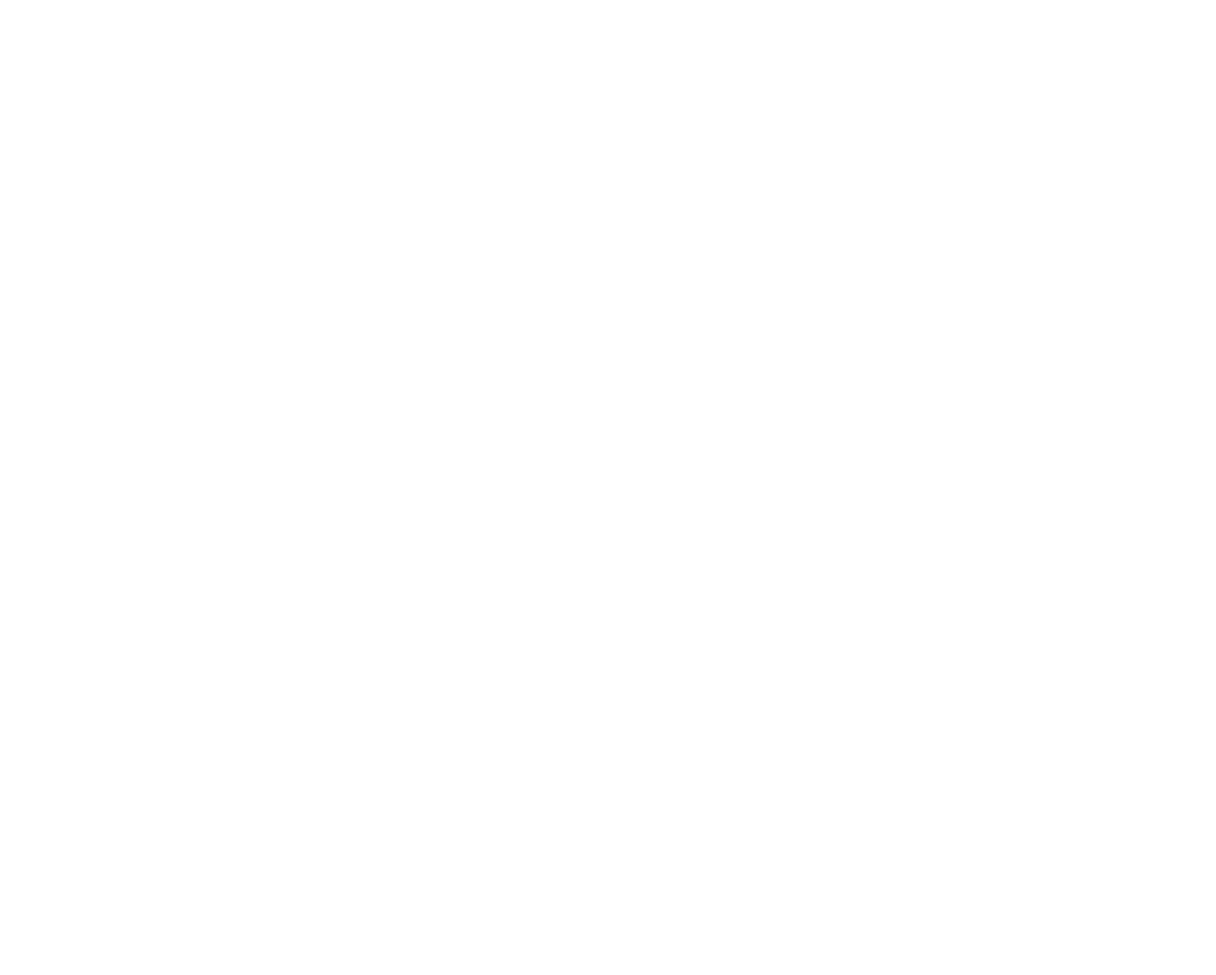
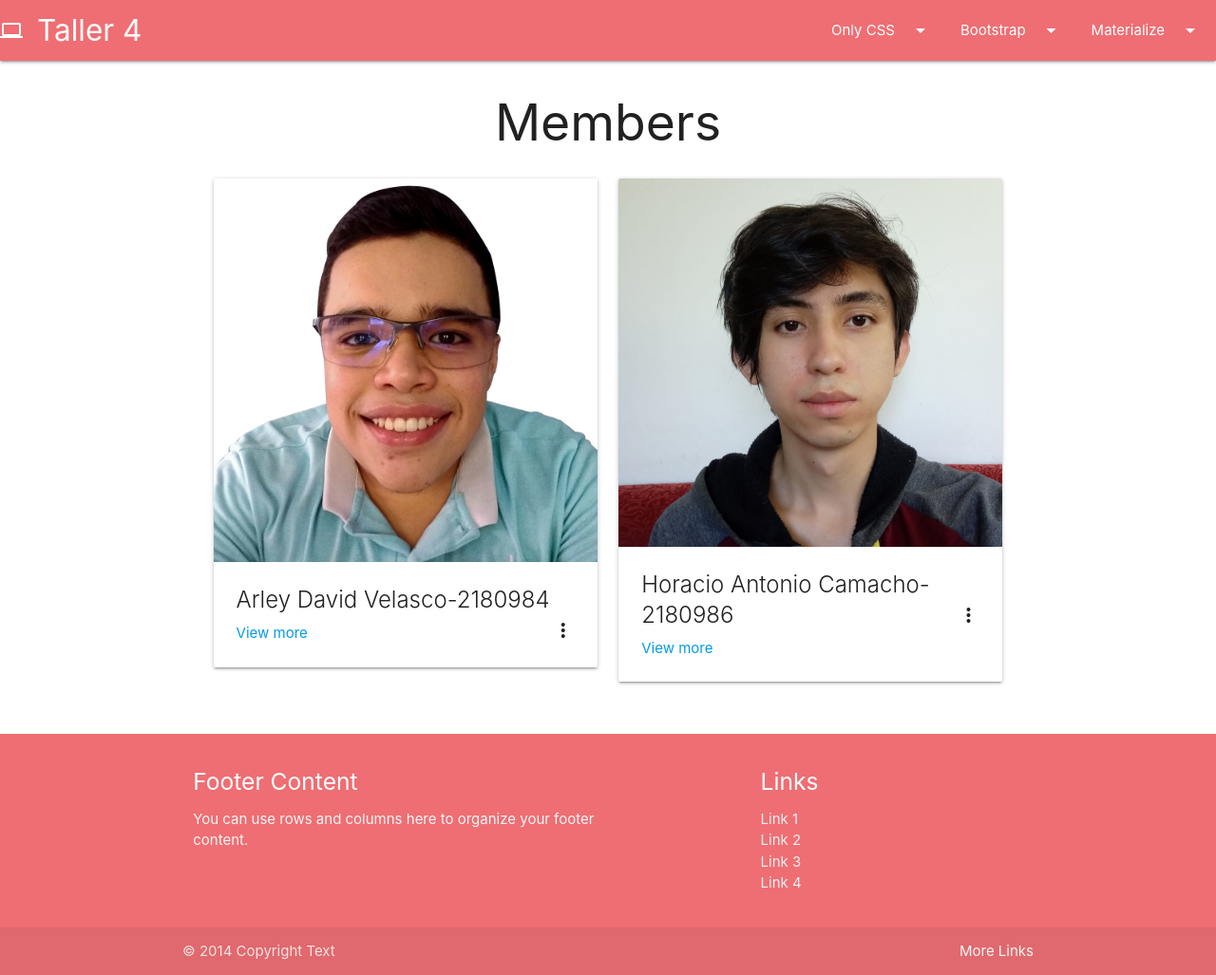
Before and after one commit to arleyvelascoo/programacionweb, a plain HTML site: page taller4css/integrantes.html in a window 1280 px wide. Shown: the whole page at 95% size. Before the commit the page ends 800 px from the top, so only its background shows below. Drawn offline with nearby package versions, Linux system fonts and the light colour scheme.

Commit message:
Termine el de Integrantes, quedan faltando todos los forms de cars y el de users de Bootstrap, revise todo porfis

```diff
--- a/taller4css/integrantes.html
+++ b/taller4css/integrantes.html
@@ -0,0 +1,161 @@
+<!DOCTYPE html>
+<html lang="en">
+
+<head>
+    <meta charset="UTF-8">
+    <meta name="viewport" content="width=device-width, initial-scale=1.0">
+    <title>Members</title>
+    <script src="https://ajax.googleapis.com/ajax/libs/jquery/2.1.1/jquery.min.js"></script>
+    <link rel="stylesheet" href="https://cdnjs.cloudflare.com/ajax/libs/materialize/1.0.0/css/materialize.min.css">
+    <link href="https://fonts.googleapis.com/icon?family=Material+Icons" rel="stylesheet">
+    <script src="https://cdnjs.cloudflare.com/ajax/libs/materialize/1.0.0/js/materialize.min.js"></script>
+    <script type="text/javascript">
+        $(document).ready(function () {
+            $('select').formSelect();
+        });
+
+        $(document).ready(function () {
+            $(".dropdown-trigger").dropdown();
+        })
+
+        $(document).ready(function () {
+            $('.sidenav').sidenav();
+        });
+
+
+    </script>
+</head>
+
+<body>
+
+    <!-- Dropdown Structure -->
+    <ul id="dropdown1" class="dropdown-content">
+        <li><a href="userCSS/usercss.html">Users Form</a></li>
+        <li class="divider"></li>
+        <li><a href="#!">Cars Form</a></li>
+    </ul>
+    <ul id="dropdown2" class="dropdown-content">
+        <li><a href="#!">Users Form</a></li>
+        <li class="divider"></li>
+        <li><a href="#!">Cars Form</a></li>
+    </ul>
+    <ul id="dropdown3" class="dropdown-content">
+        <li><a href="Materialize/usermate.html">Users Form</a></li>
+        <li class="divider"></li>
+        <li><a href="#!">Cars Form</a></li>
+    </ul>
+    <nav>
+        <div class="nav-wrapper">
+            <a href="#" class="sidenav-trigger" data-target="menu-side">
+                <i class="material-icons">menu</i>
+            </a>
+            <a href="#!" class="brand-logo"><i class="material-icons">computer</i>Taller 4</a>
+            <ul class="right hide-on-med-and-down">
+                <!-- Dropdown Trigger -->
+                <li><a class="dropdown-trigger" href="#!" data-target="dropdown1">Only CSS<i
+                            class="material-icons right">arrow_drop_down</i></a></li>
+                <li><a class="dropdown-trigger" href="#!" data-target="dropdown2">Bootstrap<i
+                            class="material-icons right">arrow_drop_down</i></a></li>
+                <li><a class="dropdown-trigger" href="#!" data-target="dropdown3">Materialize<i
+                            class="material-icons right">arrow_drop_down</i></a></li>
+            </ul>
+        </div>
+    </nav>
+
+
+    <div class="row">
+        <div class="col s12 center-align">
+            <h2>Members</h2>
+        </div>
+        <div class="col s12 m4 l2">
+            <p></p>
+        </div>
+        <div class="col s12 m4 l8">
+
+
+
+            <div class="row">
+                <div class="col s12">
+
+                </div>
+                <div class="col s6">
+
+                    <div class="card">
+                        <div class="card-image waves-effect waves-block waves-light">
+                            <img class="activator" src="imgs/foto2.jpg">
+                        </div>
+                        <div class="card-content">
+                            <span class="card-title activator grey-text text-darken-4">Arley David Velasco-2180984<i
+                                    class="material-icons right">more_vert</i></span>
+                            <p><a href="https://www.instagram.com/arleyvelascoo/">View more</a></p>
+                        </div>
+                        <div class="card-reveal">
+                            <span class="card-title grey-text text-darken-4">Description<i
+                                    class="material-icons right">close</i></span>
+                            <p>Sixth semester student of Systems Engineering at the Industrial University of Santander.
+                            </p>
+                        </div>
+                    </div>
+                </div>
+                <div class="col s6">
+
+                    <div class="card">
+                        <div class="card-image waves-effect waves-block waves-light">
+                            <img class="activator" src="imgs/i3.jpeg">
+                        </div>
+                        <div class="card-content">
+                            <span class="card-title activator grey-text text-darken-4">Horacio Antonio Camacho-2180986<i
+                                    class="material-icons right">more_vert</i></span>
+                            <p><a href="https://www.linkedin.com/in/horacio-antonio-camacho-holguin-a219a5168/">View
+                                    more</a></p>
+                        </div>
+                        <div class="card-reveal">
+                            <span class="card-title grey-text text-darken-4">Description<i
+                                    class="material-icons right">close</i></span>
+                            <p>Sixth semester student of Systems Engineering at the Industrial University of Santander.
+                            </p>
+                        </div>
+                    </div>
+                </div>
+            </div>
+
+
+        </div>
+        <div class="col s12 m4 l2">
+            <p></p>
+        </div>
+    </div>
+
+
+
+
+    <footer class="page-footer">
+        <div class="container">
+            <div class="row">
+                <div class="col l6 s12">
+                    <h5 class="white-text">Footer Content</h5>
+                    <p class="grey-text text-lighten-4">You can use rows and columns here to organize your footer
+                        content.</p>
+                </div>
+                <div class="col l4 offset-l2 s12">
+                    <h5 class="white-text">Links</h5>
+                    <ul>
+                        <li><a class="grey-text text-lighten-3" href="#!">Link 1</a></li>
+                        <li><a class="grey-text text-lighten-3" href="#!">Link 2</a></li>
+                        <li><a class="grey-text text-lighten-3" href="#!">Link 3</a></li>
+                        <li><a class="grey-text text-lighten-3" href="#!">Link 4</a></li>
+                    </ul>
+                </div>
+            </div>
+        </div>
+        <div class="footer-copyright">
+            <div class="container">
+                © 2014 Copyright Text
+                <a class="grey-text text-lighten-4 right" href="#!">More Links</a>
+            </div>
+        </div>
+    </footer>
+
+</body>
+
+</html>
```
Also changed, not shown: taller4css/Materialize/usermate.html (+4 -0 lines), taller4css/userCSS/usercss.html (+2 -0 lines), taller4css/imgs/foto2.jpg (added), taller4css/imgs/i3.jpeg (added), taller4css/imgs/i3.jpg (added).
